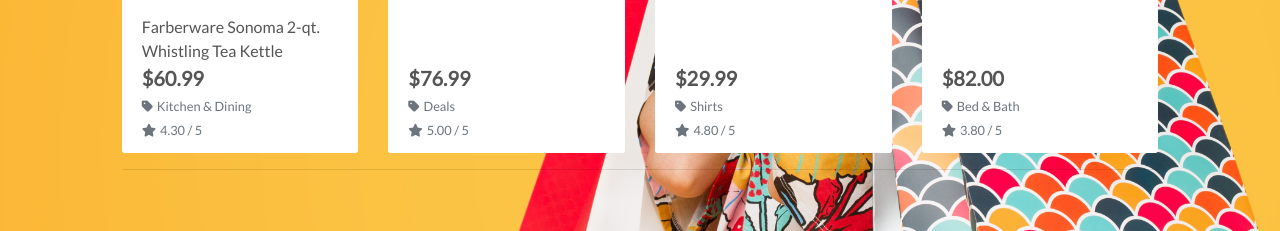
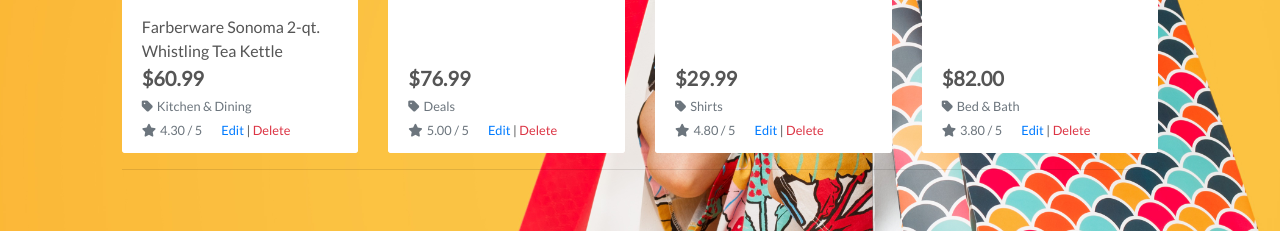
Before and after one commit to williamhbcodeinstitute/boutique_ad_v1, a Django app: page /products/ in a window 1280 px wide. Shown: the part 2911-3142 px from the top of the page. Run offline with Django 3.2, Linux system fonts and the light colour scheme; a user stored in the database is signed in; data comes from the database, SQL or seed files in the repository; both versions use the stored data as it was after the commit; some libraries are stand-ins or nearby versions.

Commit message:
Product Admin - Delete product

```diff
--- a/products/templates/products/products.html
+++ b/products/templates/products/products.html
@@ -83,6 +83,12 @@
                                             {% else %}
                                                 <small class="text-muted">No Rating</small>
                                             {% endif %}
+                                            {% if request.user.is_superuser %}
+                                                <small class="ml-3">
+                                                    <a href="{% url 'edit_product' product.id %}">Edit</a> |
+                                                    <a class="text-danger" href="{% url 'delete_product' product.id %}">Delete</a>
+                                                </small>
+                                            {% endif %}
                                         </div>
                                     </div>
                                 </div>
@@ -113,7 +119,7 @@
             </div>
         </div>
     </div>
- <div class="btt-button shadow-sm rounded-0 border border-black">
+    <div class="btt-button shadow-sm rounded-0 border border-black">
         <a class="btt-link d-flex h-100">
             <i class="fas fa-arrow-up text-black mx-auto my-auto"></i>
         </a>
--- a/products/urls.py
+++ b/products/urls.py
@@ -6,4 +6,5 @@
     path('<int:product_id>/', views.product_detail, name='product_detail'),
     path('add/', views.add_product, name='add_product'),
     path('edit/<int:product_id>/', views.edit_product, name='edit_product'),
+    path('delete/<int:product_id>/', views.delete_product, name='delete_product'),
 ]
--- a/products/views.py
+++ b/products/views.py
@@ -7,7 +7,6 @@
 from .forms import ProductForm
 
 # Create your views here.
-
 
 def all_products(request):
     """ A view to show all products, including sorting and search queries """
@@ -76,9 +75,9 @@
     if request.method == 'POST':
         form = ProductForm(request.POST, request.FILES)
         if form.is_valid():
-            form.save()
+            product = form.save()
             messages.success(request, 'Successfully added product!')
-            return redirect(reverse('add_product'))
+            return redirect(reverse('product_detail', args=[product.id]))
         else:
             messages.error(request, 'Failed to add product. Please ensure the form is valid.')
     else:
@@ -114,3 +113,11 @@
     }
 
     return render(request, template, context)
+
+
+def delete_product(request, product_id):
+    """ Delete a product from the store """
+    product = get_object_or_404(Product, pk=product_id)
+    product.delete()
+    messages.success(request, 'Product deleted!')
+    return redirect(reverse('products'))
```
Also changed, not shown: products/templates/products/product_detail.html (+7 -1 lines), db.sqlite3.
